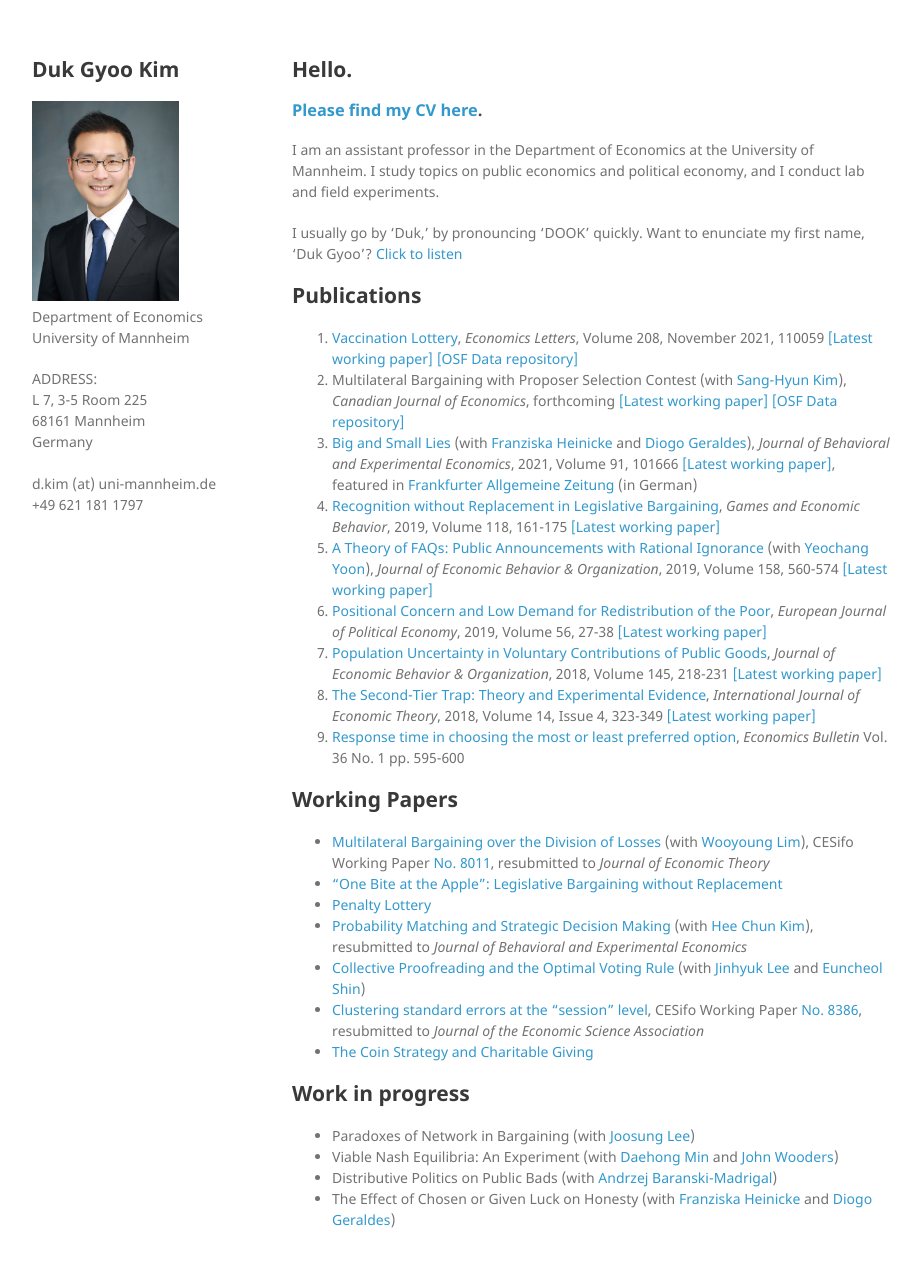
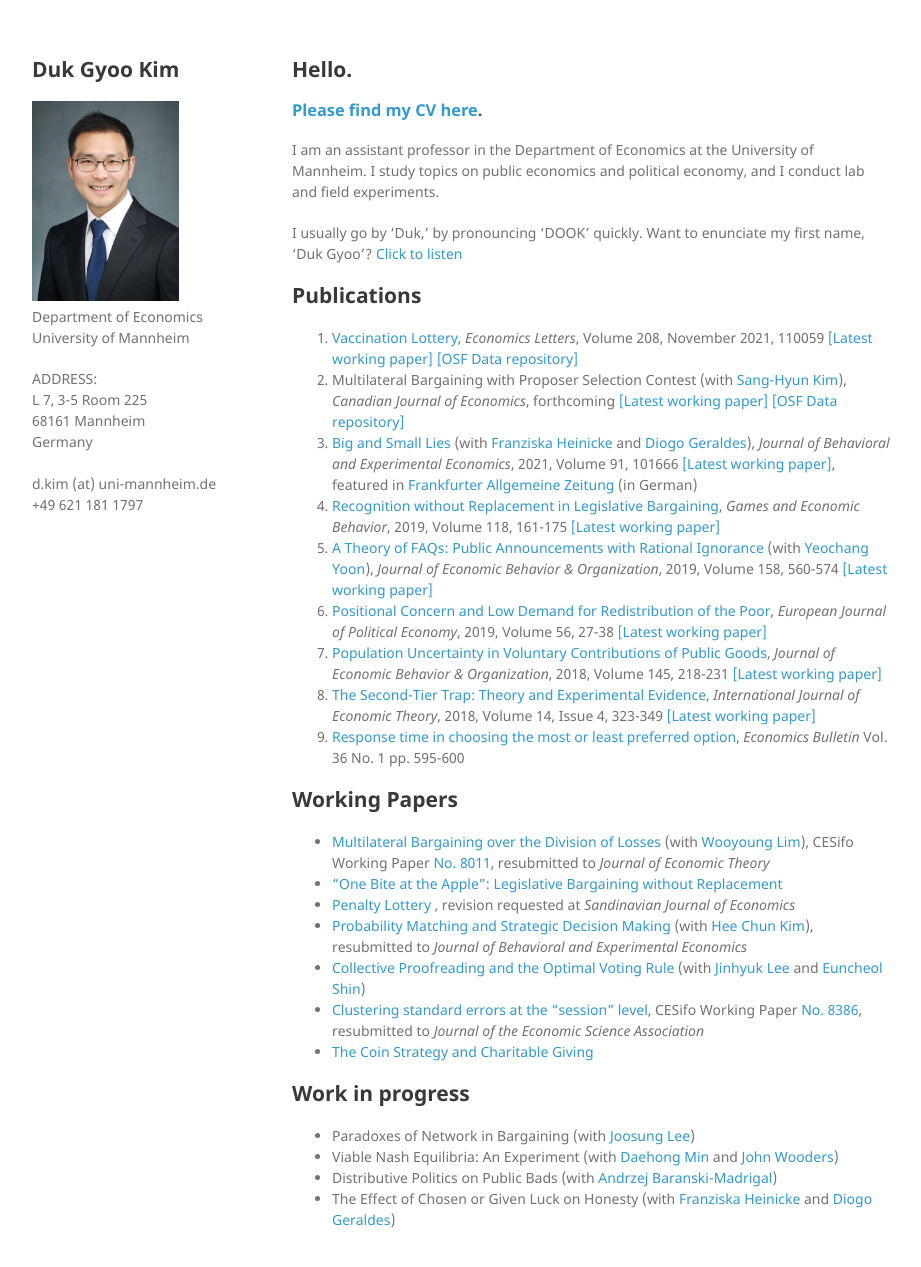
Before and after one commit to kimdukgyoo/kimdukgyoo.github.io, a Jekyll site: the page built from index.md, in a window 1280 px wide and 1300 px high. Shown: the top 1267 px of the window, without its empty margins (178-1099 px from the left). Built offline with Jekyll 4.4.1, drawn with Linux system fonts in a browser that asks for light colours; our own code applies the rules of GitHub Pages for plain Markdown files.

Commit message:
Update index.md

```diff
--- a/index.md
+++ b/index.md
@@ -22,7 +22,7 @@ I usually go by 'Duk,' by pronouncing 'DOOK' quickly. Want to enunciate my first
 ## Working Papers
 * <a href="https://kimdukgyoo.github.io/PDFfiles/MBL.pdf" target="_blank">Multilateral Bargaining over the Division of Losses</a> (with <a href="http://wooyoung.people.ust.hk/" target="_blank">Wooyoung Lim</a>), CESifo Working Paper <a href="https://www.cesifo.org/DocDL/cesifo1_wp8011.pdf" target="_blank">No. 8011</a>, resubmitted to _Journal of Economic Theory_
 * <a href="https://kimdukgyoo.github.io/PDFfiles/OneBiteAtTheApple.pdf" target="_blank"> "One Bite at the Apple": Legislative Bargaining without Replacement</a>
-* <a href="https://kimdukgyoo.github.io/PDFfiles/Penalty_Lottery.pdf" target="_blank"> Penalty Lottery </a>
+* <a href="https://kimdukgyoo.github.io/PDFfiles/Penalty_Lottery.pdf" target="_blank"> Penalty Lottery </a>, revision requested at _Sandinavian Journal of Economics_
 * <a href="https://kimdukgyoo.github.io/PDFfiles/ProbMatching.pdf" target="_blank"> Probability Matching and Strategic Decision Making</a> (with <a href="https://sites.google.com/site/hckim0822/home" target="_blank">Hee Chun Kim</a>), resubmitted to _Journal of Behavioral and Experimental Economics_
 * <a href="https://kimdukgyoo.github.io/PDFfiles/CollectiveProofreading.pdf" target="_blank"> Collective Proofreading and the Optimal Voting Rule </a> (with <a href="https://sites.google.com/site/jinhyuk2con/" target="_blank">Jinhyuk Lee</a> and <a href="https://sites.google.com/site/euncheolshin00/" target="_blank">Euncheol Shin</a>)
 * <a href="https://kimdukgyoo.github.io/PDFfiles/ClusteringSEsession.pdf" target="_blank">Clustering standard errors at the "session" level</a>, CESifo Working Paper <a href="https://www.cesifo.org/DocDL/cesifo1_wp8386.pdf" target="_blank">No. 8386</a>, resubmitted to _Journal of the Economic Science Association_
```
